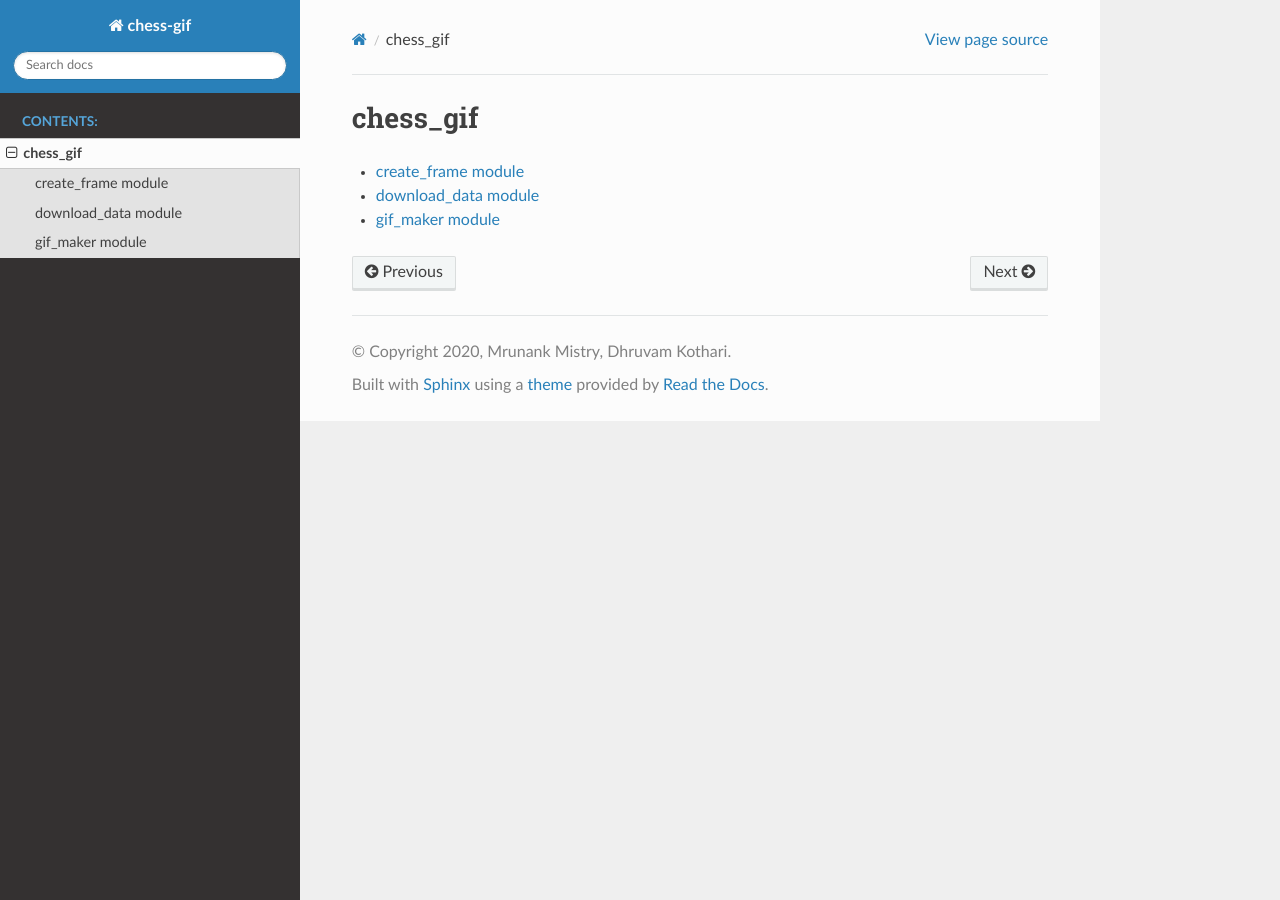
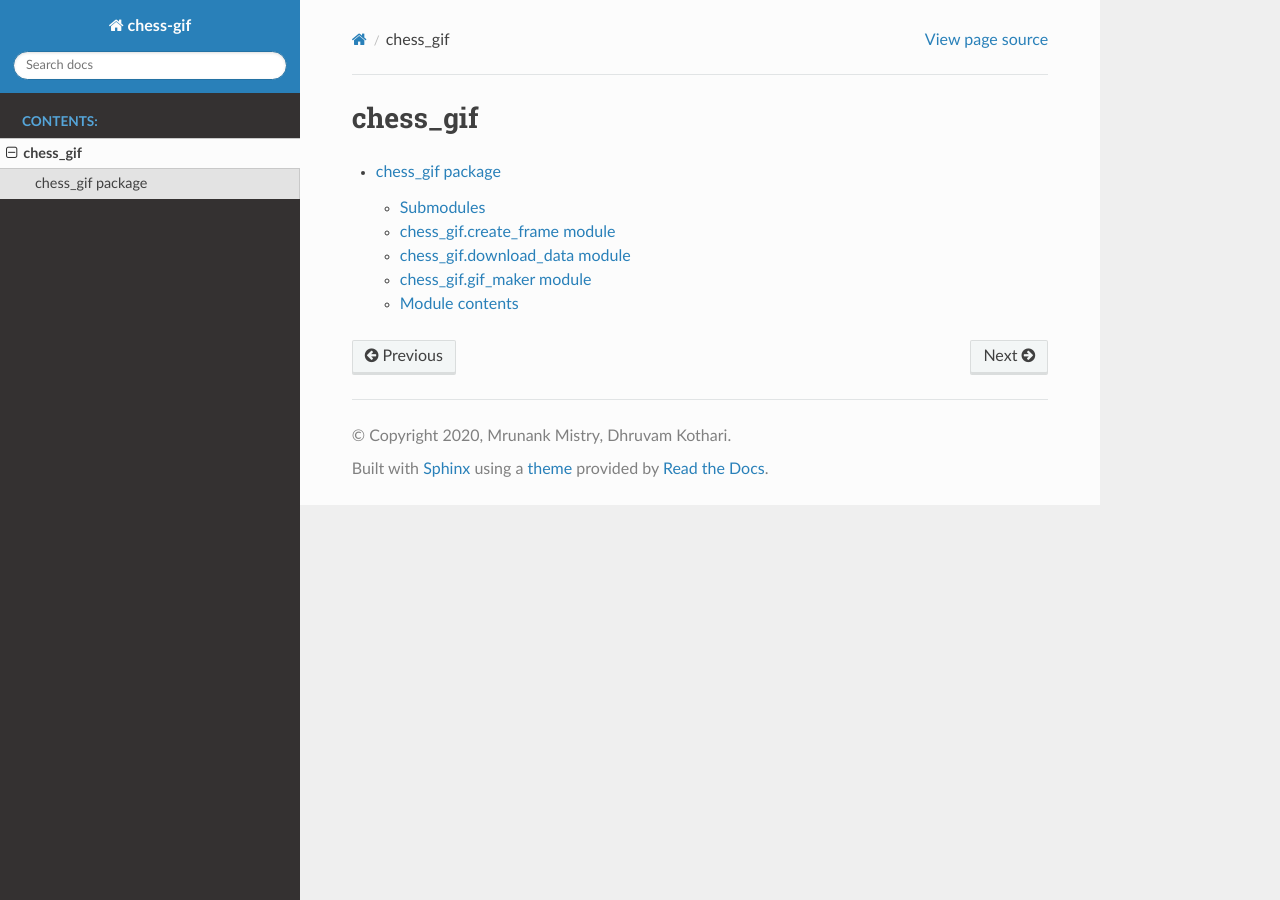
Before and after one commit to fork52/chess_gif, a Sphinx documentation site: the page built from docs/modules.rst, in a window 1280 px wide. Built offline with Sphinx 7.4.7 and the Read the Docs theme 2.0.0, drawn with Linux system fonts in a browser that asks for light colours.

```diff
--- /dev/null
+++ b/docs/chess_gif.rst
@@ -0,0 +1,37 @@
+chess\_gif package
+==================
+
+Submodules
+----------
+
+chess\_gif.create\_frame module
+-------------------------------
+
+.. automodule:: chess_gif.create_frame
+   :members:
+   :undoc-members:
+   :show-inheritance:
+
+chess\_gif.download\_data module
+--------------------------------
+
+.. automodule:: chess_gif.download_data
+   :members:
+   :undoc-members:
+   :show-inheritance:
+
+chess\_gif.gif\_maker module
+----------------------------
+
+.. automodule:: chess_gif.gif_maker
+   :members:
+   :undoc-members:
+   :show-inheritance:
+
+Module contents
+---------------
+
+.. automodule:: chess_gif
+   :members:
+   :undoc-members:
+   :show-inheritance:
--- a/docs/conf.py
+++ b/docs/conf.py
@@ -54,3 +54,10 @@ html_theme = 'sphinx_rtd_theme'
 # relative to this directory. They are copied after the builtin static files,
 # so a file named "default.css" will overwrite the builtin "default.css".
 html_static_path = ['_static']
+
+
+# This value contains a list of modules to be mocked up.
+# This is useful when some external dependencies are not met at build time and break
+# the building process. You may only specify the root package of the dependencies themselves
+# and omit the sub-modules:
+autodoc_mock_imports = ["pyvips" , "pygifsicle"]
--- a/docs/gif_maker.rst
+++ /dev/null
@@ -1,7 +0,0 @@
-gif\_maker module
-=================
-
-.. automodule:: gif_maker
-   :members:
-   :undoc-members:
-   :show-inheritance:
--- a/docs/modules.rst
+++ b/docs/modules.rst
@@ -4,6 +4,4 @@ chess_gif
 .. toctree::
    :maxdepth: 4
 
-   create_frame
-   download_data
-   gif_maker
+   chess_gif
```
Also changed, not shown: docs/create_frame.rst (deleted, +0 -7 lines), docs/download_data.rst (deleted, +0 -7 lines), 11 other files.
